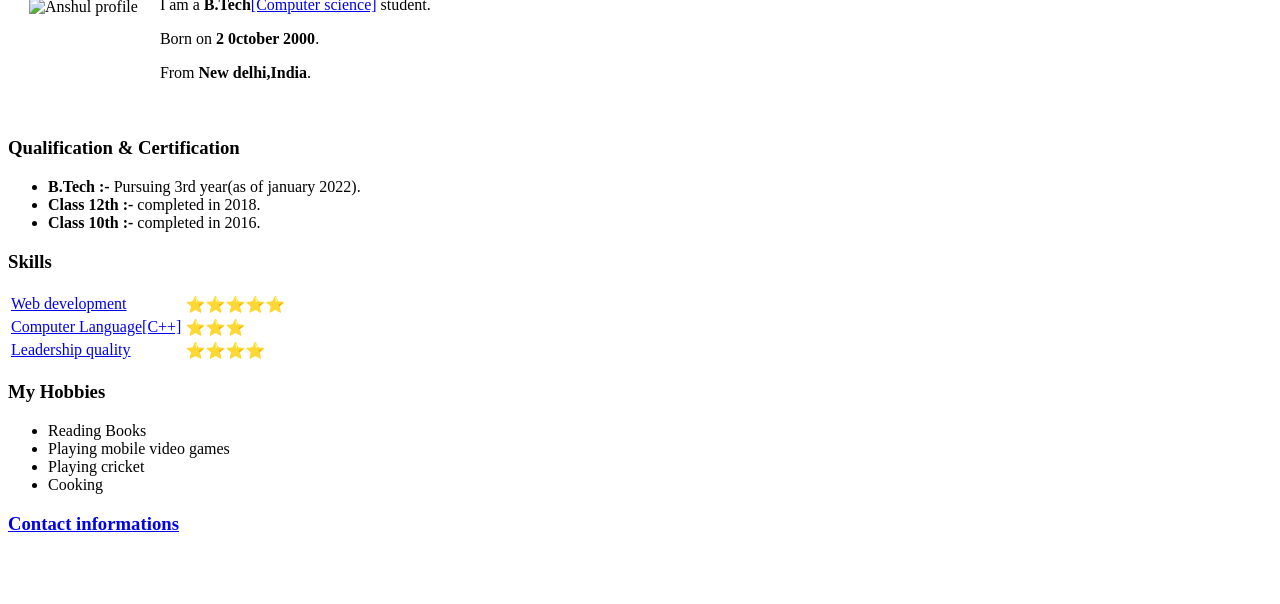
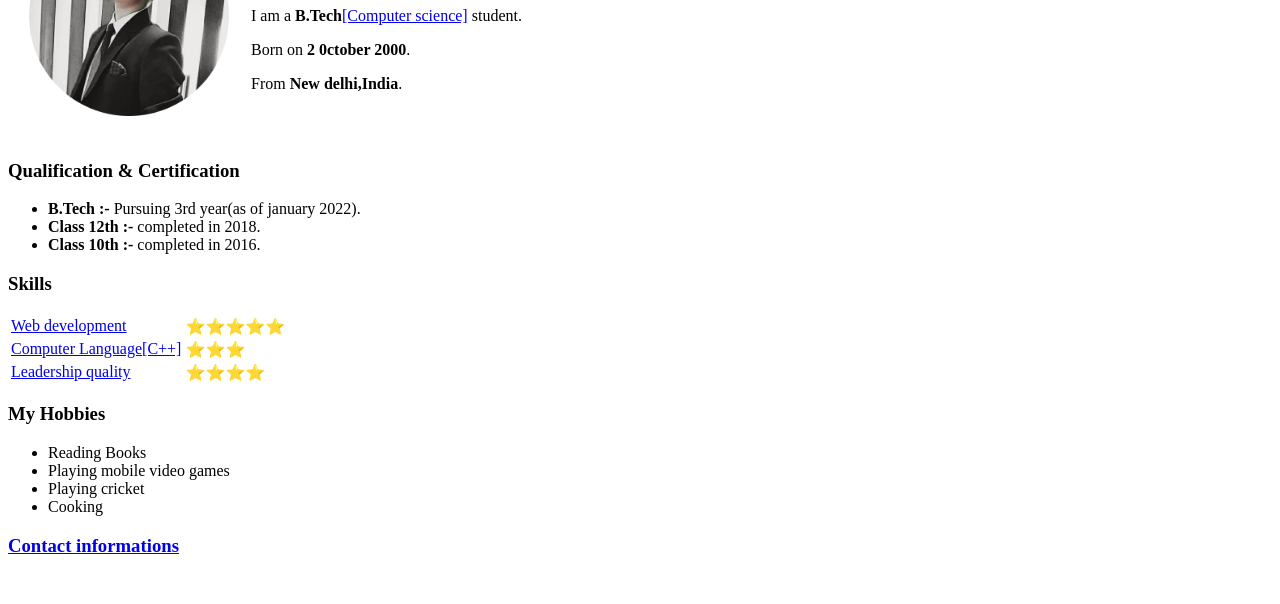
Before and after one commit to Anshultaliyan/CV, a plain HTML site: page index.html in a window 1280 px wide. Shown: the part 196-800 px from the top of the page. Drawn offline with Linux system fonts and the light colour scheme; files whose address does not match are found by name.

Commit message:
update index.html

```diff
--- a/index.html
+++ b/index.html
@@ -12,7 +12,7 @@
   <table cellspacing="20">
     <tr>
       <td>
-        <img src="HTML-Personal site/img_20190625_093049_018-modified.png" alt="Anshul profile" width="200" height="200">
+        <img src="C:\Users\taliy\Desktop\Web development\HTML- Personal site\img_20190625_093049_018-modified.png" alt="Anshul profile" width="200" height="200">
       </td>
       <td>
         <h1>Anshul Taliyan</h1>
```
